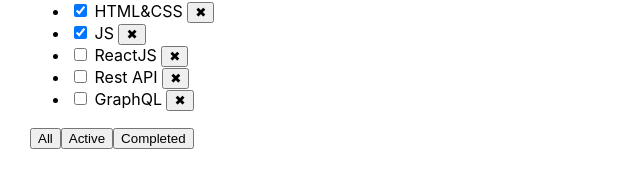
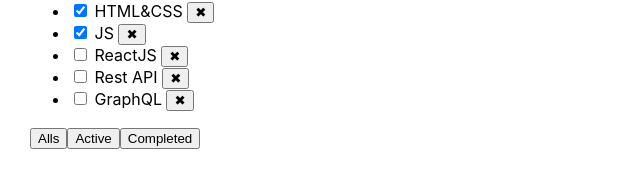
Before and after one commit to LuckyThugLife/todo_list_ts, a React (Create React App) app: page / in a window 1280 px wide. Shown: the part 127-314 px from the top of the page, without its empty margins (0-640 px from the left). Built offline with nearby package versions, Linux system fonts and the light colour scheme.

Commit message:
03_uuid,AddTask,callback for input,cleaner input,keypress+event key,refactoring

```diff
--- a/src/Todolist.tsx
+++ b/src/Todolist.tsx
@@ -68,7 +68,7 @@ export const Todolist = (props: TodolistPropsType) => {
                 })}
             </ul>
             <div>
-                <button onClick={onAllClickHandler}>All</button>
+                <button onClick={onAllClickHandler}>Alls</button>
                 <button onClick={onActiveClickHandler}>Active</button>
                 <button onClick={onCompletedClickHandler}>Completed</button>
             </div>
```
